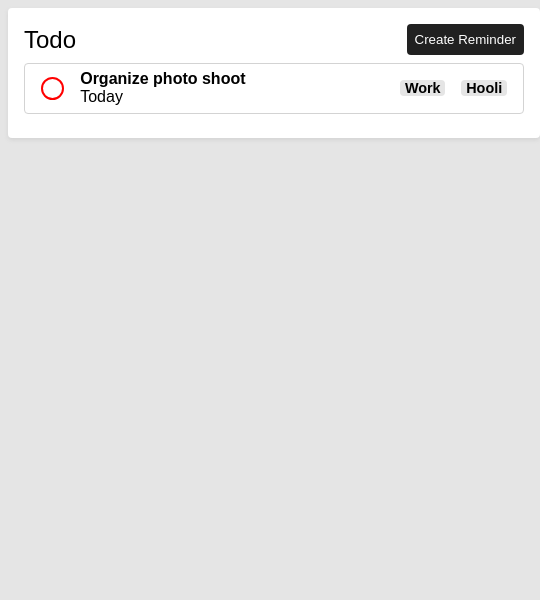
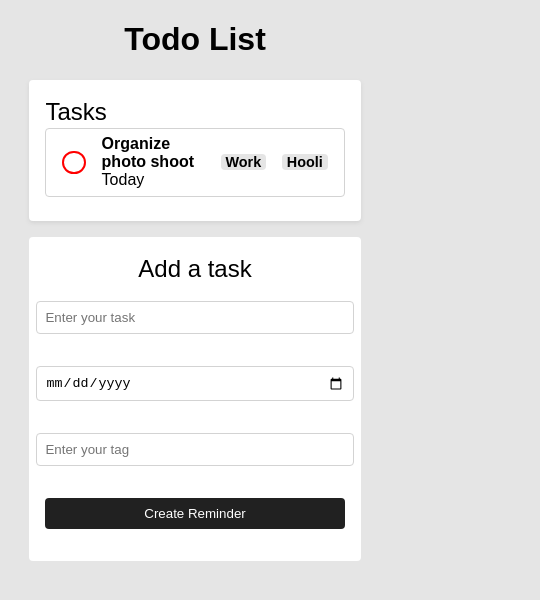
Before and after one commit to martincavil/todo-list, a plain HTML site: page index.html in a window 390 px wide. Shown: the whole page, 540 px wide, since content can reach past the window. Drawn offline with Linux system fonts and the light colour scheme; a web font is replaced by a local one.

Commit message:
added js & css

```diff
--- a/app.js
+++ b/app.js
@@ -0,0 +1,40 @@
+const form = document.querySelector('form');
+const taskName = document.querySelector('#task-name');
+const taskDate = document.querySelector('#task-date');
+const taskTag = document.querySelector('#task-tag');
+const tasks = document.querySelector('.tasks');
+
+form.addEventListener('click', (e) => {
+  e.preventDefault();
+  const taskNameEl = taskName.value;
+  const taskDateEl = taskDate.value;
+  const taskTagEl = taskTag.value;
+
+
+  if (taskNameEl && taskDateEl && taskTagEl) {
+    const taskEl = document.createElement('div');
+    taskEl.classList.add('task');
+
+    taskEl.innerHTML = `
+    <div class="left">
+      <div class="round"></div>
+      <div class="task-desc">
+        <h3>${taskNameEl}</h3>
+        <span>${taskDateEl}</span>
+      </div>
+    </div>
+    <div class="tags">
+      <div class="tag">${taskTagEl}</div>
+    </div>`;
+
+    taskEl.addEventListener('click', () => {
+      taskEl.classList.toggle('task-done');
+    });
+
+    tasks.appendChild(taskEl);
+
+    taskName.value = "";
+    taskDate.value = "";
+    taskTag.value = "";
+  }
+});
--- a/assets/style.css
+++ b/assets/style.css
@@ -2,33 +2,38 @@
 
 body{
   background-color: #e5e5e5;
+  font-family: 'Anek Odia', sans-serif;
+}
+
+h1 {
+  text-align: center;
+}
+
+main {
+  display: flex;
+  justify-content: space-around;
+  align-items: flex-start;
+  margin: auto;
+  width: 100%;
 }
 
 .container {
-  width: 500px;
-  margin: auto;
-  font-family: 'Anek Odia', sans-serif;
+  width: 65%;
   background-color: #fff;
   padding: 1rem;
   box-shadow: 0px 2px 4px lightgray;
   border-radius: 4px;
 }
 
-.top {
-  display: flex;
-  align-items: center;
-  justify-content: space-between;
-}
-
-h1 {
-  margin: 0;
+h2 {
+  margin: 1rem 0;
   padding: 0;
   font-size: 1.5rem;
   line-height: 0;
   font-weight: 500;
 }
 
-button {
+.submit-btn {
   border-style: none;
   padding: 0.5rem;
   background-color: #212121;
@@ -37,7 +42,10 @@ button {
   border-radius: 4px;
 }
 
-
+.submit-btn:hover {
+  background-color: red;
+  cursor: pointer;
+}
 .tasks {
   align-items: center;
   justify-content: space-between;
@@ -52,6 +60,10 @@ button {
   padding: 0.4rem 1rem;
   margin: 0.5rem 0;
 }
+
+.task-done {
+  background-color: blue;
+}
 .left  {
   display: flex;
   align-items: center;
@@ -65,7 +77,9 @@ button {
   border-radius: 50%;
   margin-right: 1rem;
 }
-
+.round-done {
+  background-color: red;
+}
 h3 {
   margin: 0;
   padding: 0;
@@ -87,3 +101,64 @@ h3 {
   border-radius: 4px;
 
 }
+
+form {
+  display: flex;
+  align-items: center;
+  justify-content: space-between;
+  flex-direction: column;
+  padding: 1rem;
+  background-color: #fff;
+  border-radius: 4px;
+  width: 25%;
+  position: sticky;
+  top: 0;
+}
+
+input {
+  margin: 1rem 0;
+  width: 100%;
+  border: 1px solid lightgray;
+  border-radius: 4px;
+  padding: 0.5rem;
+}
+
+/* Media queries */
+
+@media(max-width: 992px) {
+
+}
+
+@media(max-width: 768px) {
+  main {
+    flex-direction: column;
+    justify-content: space-between;
+    align-items: center;
+  }
+  .container {
+    width: 80%;
+    margin-bottom: 1rem;
+  }
+  form {
+    width: 80%;
+    margin-bottom: 1rem;
+
+  }
+}
+
+@media(max-width: 480px) {
+  main {
+    flex-direction: column;
+    justify-content: space-between;
+    align-items: center;
+  }
+  .container {
+    width: 80%;
+    margin-bottom: 1rem;
+  }
+  form {
+    width: 80%;
+    margin-bottom: 1rem;
+
+  }
+}
--- a/index.html
+++ b/index.html
@@ -8,11 +8,10 @@
   <link rel="stylesheet" href="assets/style.css">
 </head>
 <body>
+  <h1>Todo List</h1>
+  <main>
     <div class="container">
-    <div class="top">
-      <h1>Todo</h1>
-      <button class="create-task">Create Reminder</button>
-    </div>
+      <h2>Tasks</h2>
       <div class="tasks">
         <div class="task">
           <div class="left">
@@ -27,7 +26,18 @@
             <div class="tag">Hooli</div>
           </div>
         </div>
+      </div>
+    </div>
 
+    <form action="">
+      <h2>Add a task</h2>
+      <input type="text" id="task-name" placeholder="Enter your task">
+      <input type="date" id="task-date">
+      <input type="text" id="task-tag" placeholder="Enter your tag">
+      <!-- <input type="range" id="task-priority"> -->
+      <input type="submit" class="submit-btn" value="Create Reminder">
+    </form>
+  </main>
 
 
   <script text="text/javascript" src="app.js"></script>
```
Lines whose indentation alone changed are shown as unchanged.
